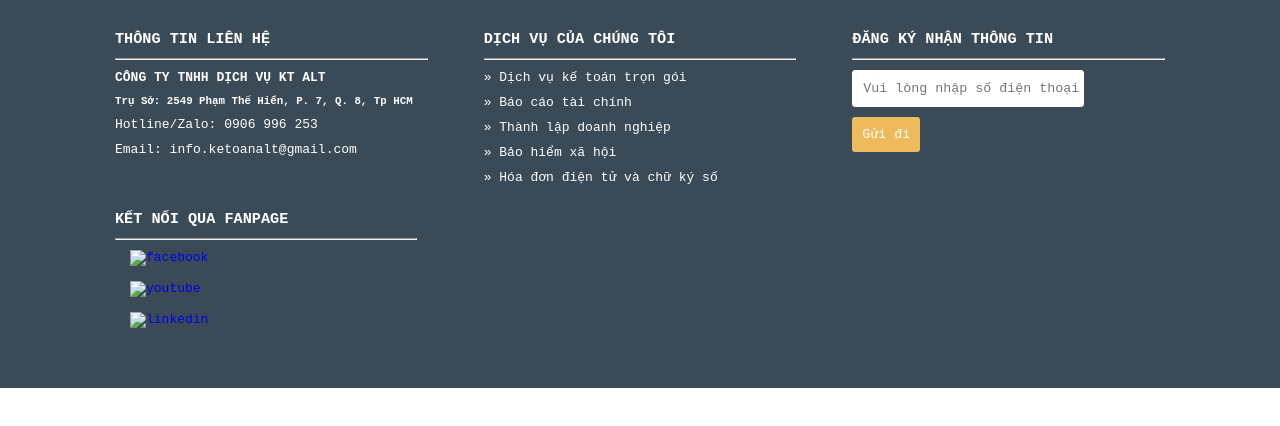
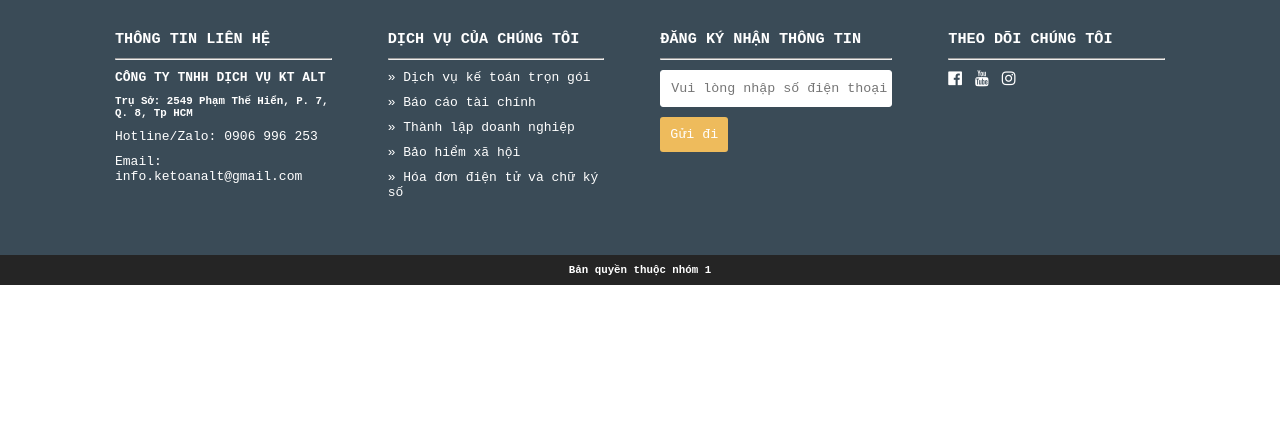
Before and after one commit to HauDinh04/thuctapduan, a plain HTML site: page footer.html in a window 1280 px wide. Drawn offline with Linux system fonts and the light colour scheme.

Commit message:
update footer

```diff
--- a/footer.css
+++ b/footer.css
@@ -62,3 +62,21 @@
     background-color: rgb(170, 128, 49);
     color: white;
 }
+.col-content{
+    display: flex;
+    gap: 3em;
+    /* justify-content: space-between; */
+}
+.box{
+    border: 1px solid;
+    padding: 10px ;
+    width: 100%;
+}
+.box .tittle-box a img{
+    width: 100%;
+    margin-bottom: 10px;
+}
+.footer-page{
+    height: 30px;
+    background-color: rgb(37, 37, 37);
+}
--- a/footer.html
+++ b/footer.html
@@ -5,6 +5,7 @@
     <meta name="viewport" content="width=device-width, initial-scale=1.0">
     <title>Document</title>
     <link rel="stylesheet" href="footer.css">
+    <link rel="stylesheet" href="https://cdnjs.cloudflare.com/ajax/libs/font-awesome/4.7.0/css/font-awesome.min.css">
 </head>
 <body>
     <footer class="wrapper">
@@ -37,23 +38,77 @@
                             <button type="submit" class="submit-form">Gửi đi</button>
                         </form>
                     </div>
+                    <div class="col-md-4">
+                        <h3>THEO DÕI CHÚNG TÔI</h3><hr style="margin: 10px 0px 10px 0px;">
+                        <ul style="display: flex; gap: 1em;">
+                            <li style="color: white; margin-bottom: 10px;">
+                                <a href="#">
+                                    <i class="fa fa-facebook-official" aria-hidden="true"></i>
+                                </a>
+                            </li>
+                            <li style="color: white; margin-bottom: 10px;">
+                                <a href="#">
+                                    <i class="fa fa-youtube"></i>
+                                </a>
+                            </li>
+                            <li style="color: white; margin-bottom: 10px;">
+                                <a href="#">
+                                    <i class="fa fa-instagram" aria-hidden="true"></i>
+                                </a>
+                                </li>
+                        </ul>
+                    </div>
                 </div>
-                <div class="col-md-4">
-                    <h3>KẾT NỐI QUA FANPAGE</h3><hr style="margin: 10px 0px 10px 0px; width: 300px;">
+                <!-- <div class="connect-page">
+                    <h3>TIN TUC MOI NHAT</h3><hr style="margin: 10px 0px 10px 0px; width: 300px;">
                     <div class="page-content">
-                        <div class="col-md-4">
-                            <a href="#"><img src="images/facebook.png" alt="facebook" class="social-icon"></a>
-                        </div>
-                        <div class="col-md-4">
-                            <a href="#"><img src="images/youtube.png" alt="youtube" class="social-icon"></a>
-                        </div>
-                        <div class="col-md-4">
-                            <a href="#"><img src="images/linkedin.png" alt="linkedin" class="social-icon"></a>
+                        <div class="col-content">
+                            <div class="box">
+                                <div class="tittle-box">
+                                    <a href="">
+                                        <h5>Theo doi qua nhung bai viet tren facebook</h5><br>
+                                        <img src="https://images.contentstack.io/v3/assets/blt1306150c2c4003bc/blta62dd9a2730a8f86/647024bc69d38ace0b6a1628/00-6-facts-about-saigon-central-post-office-adobe-cropped.jpg" alt="" width="200px" height="130px">
+                                    </a>
+                                </div>
+                            </div>
+                            <div class="box">
+                                <div class="tittle-box">
+                                    <a href="">
+                                        <h5>Theo doi qua nhung bai viet tren facebook</h5><br>
+                                        <img src="https://images.contentstack.io/v3/assets/blt1306150c2c4003bc/blta62dd9a2730a8f86/647024bc69d38ace0b6a1628/00-6-facts-about-saigon-central-post-office-adobe-cropped.jpg" alt="" width="200px" height="130px">
+                                    </a>
+                                </div>
+                            </div>
+                            <div class="box">
+                                <div class="tittle-box">
+                                    <a href="">
+                                        <h5>Theo doi qua nhung bai viet tren facebook</h5><br>
+                                        <img src="https://images.contentstack.io/v3/assets/blt1306150c2c4003bc/blta62dd9a2730a8f86/647024bc69d38ace0b6a1628/00-6-facts-about-saigon-central-post-office-adobe-cropped.jpg" alt="" width="200px" height="130px">
+                                    </a>
+                                </div>
+                            </div>
+                            <div class="box">
+                                <div class="tittle-box">
+                                    <a href="">
+                                        <h5>Theo doi qua nhung bai viet tren facebook</h5><br>
+                                        <img src="https://images.contentstack.io/v3/assets/blt1306150c2c4003bc/blta62dd9a2730a8f86/647024bc69d38ace0b6a1628/00-6-facts-about-saigon-central-post-office-adobe-cropped.jpg" alt="" width="200px" height="130px">
+                                        <p>Kế toán thuế là một bộ phận không thể thiếu trong mọi
+                                            loại hình của doanh nghiệp, tuy nhiên công việc của kế toán thuế
+                                            phải làm trong doanh nghiệp không quá phức tạp vì gần như mọi việc
+                                            đều phải làm theo quy định của Luật thuế.
+                                            Vì vậy các bạn muốn làm tố....<a href="" style="color: white;">xem them</a>
+                                        </p>
+                                    </a>
+                                </div>
+                            </div>
                         </div>
                     </div>
-                </div>
+                </div> -->
             </div>
         </section>
+        <div class="footer-page">
+            <h5 style="text-align: center; line-height: 30px; color: white;">Bản quyền thuộc nhóm 1</h5>
+        </div>
     </footer>
 </body>
 </html>
```
